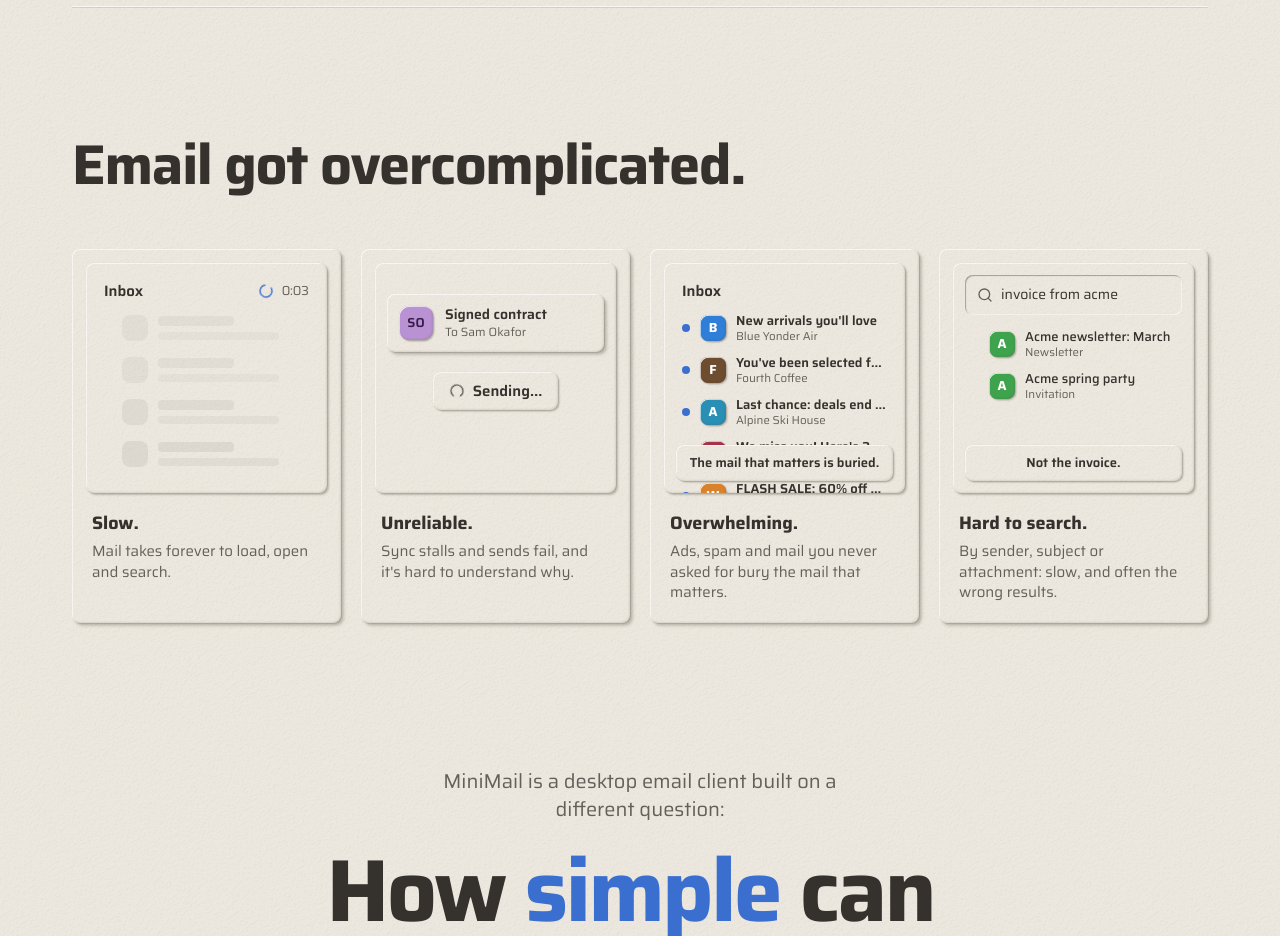
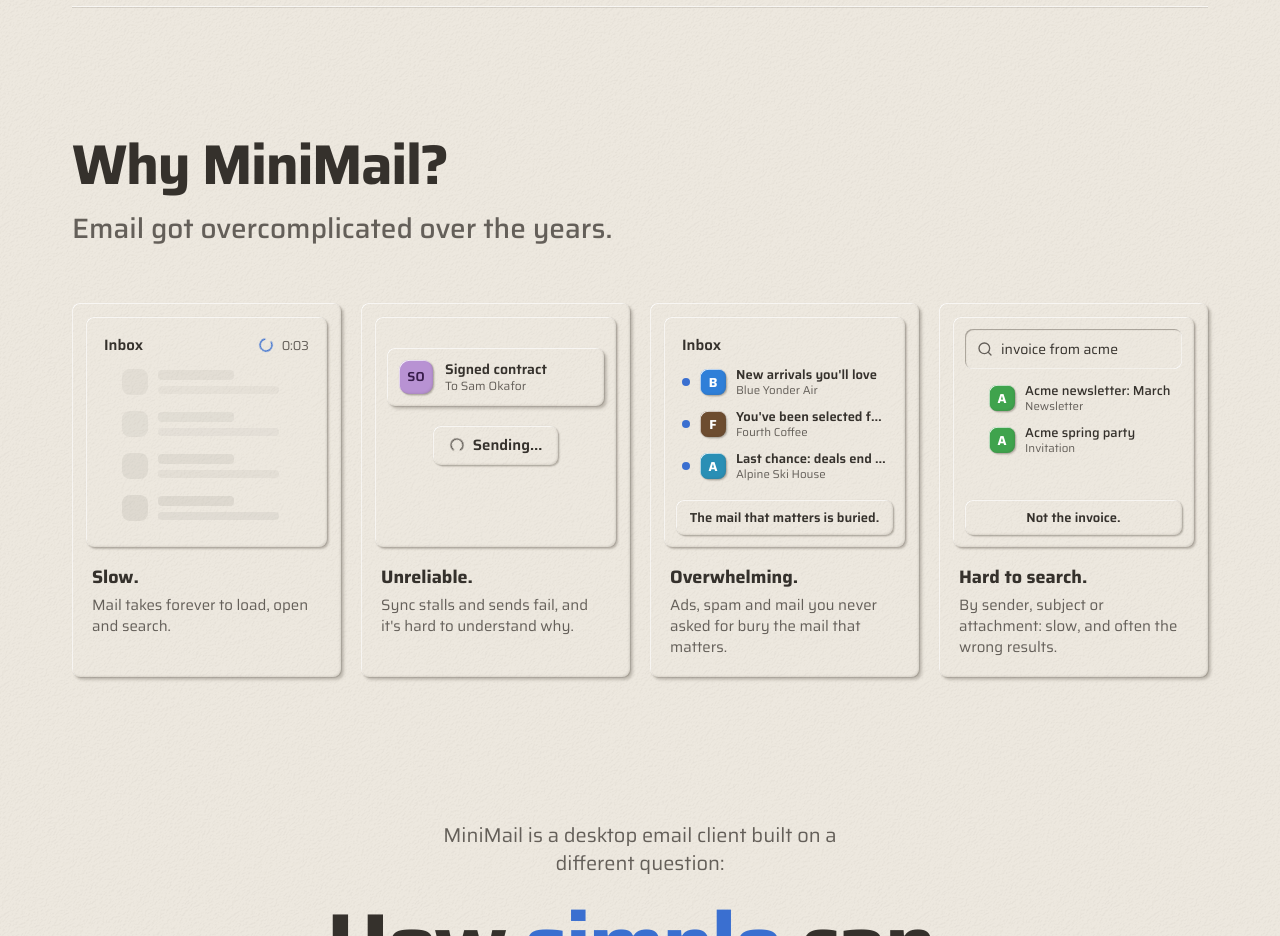
Before and after one commit to nicolasakf/minimail-website, a React (Vite) app: page / in a window 1280 px wide. Shown: the part 3540-4476 px from the top of the page. Built offline with nearby package versions, Linux system fonts and the light colour scheme.

Commit message:
Why section: title it Why MiniMail? with a subheading
Co-Authored-By: Claude Sonnet 5.5 <noreply@anthropic.com>

```diff
--- a/src/scenes/problems.tsx
+++ b/src/scenes/problems.tsx
@@ -144,7 +144,7 @@ function Overwhelming() {
   const ads = ADS.slice(0, Math.min(step, ADS.length)).reverse();
   return (
     <Screen verdict={step === 6 ? "The mail that matters is buried." : undefined}>
-      <div ref={ref}>
+      <div ref={ref} className="h-[calc(100%-52px)] overflow-hidden">
         <div className="flex h-8 items-center px-1.5 text-[15px] font-semibold">Inbox</div>
         <AnimatePresence initial={false}>
           {ads.map((ad) => (
@@ -197,7 +197,16 @@ export function ProblemsSection() {
   return (
     <Section id="why">
       <div className="max-w-[720px]">
-        <Title>Email got overcomplicated.</Title>
+        <Title>Why MiniMail?</Title>
+        <motion.h3
+          initial={{ opacity: 0, y: 12 }}
+          whileInView={{ opacity: 1, y: 0 }}
+          viewport={{ once: true, amount: 0.6 }}
+          transition={{ duration: 0.7, delay: 0.08, ease: EASE }}
+          className="mt-4 text-balance text-[22px] font-medium leading-snug text-muted-foreground md:text-[28px]"
+        >
+          Email got overcomplicated over the years.
+        </motion.h3>
       </div>
       <div className="mt-14 grid gap-5 sm:grid-cols-2 lg:grid-cols-4">
         {PROBLEMS.map((problem, i) => (
```
